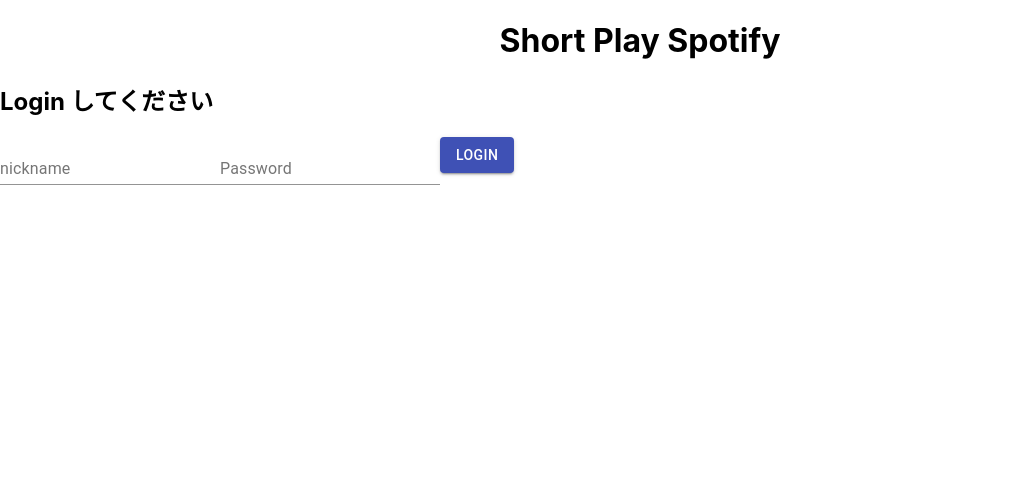
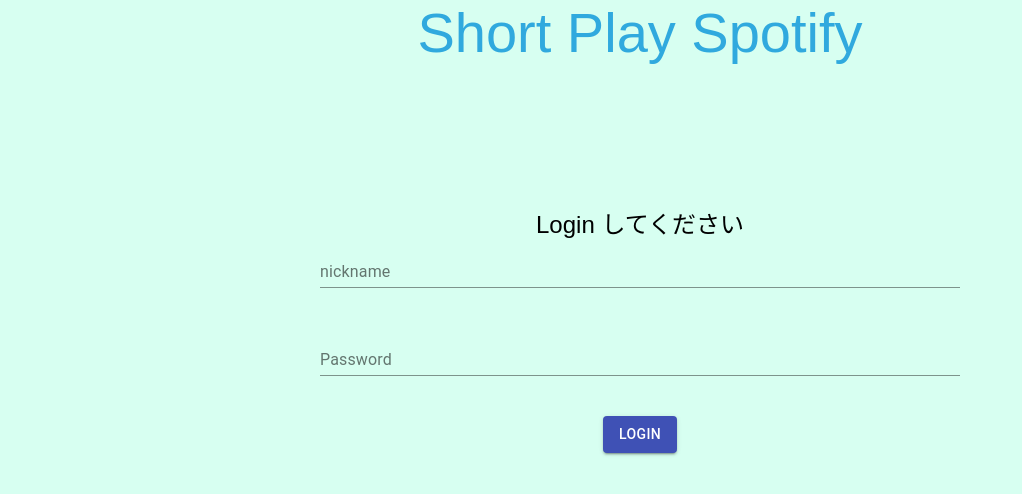
Before and after one commit to ryoutaka/test-spotify, a React (Create React App) app: page /#/login in a window 1280 px wide. Shown: the top 494 px of the page, without its empty margins (0-1022 px from the left). Built offline with nearby package versions, Linux system fonts and the light colour scheme.

Commit message:
fixed login

```diff
--- a/src/components/Home.jsx
+++ b/src/components/Home.jsx
@@ -3,16 +3,32 @@
 import SignUp from "./SignUp";
 import Top from "./Top";
 import { BrowserRouter as Router, Route, Link, Switch } from "react-router-dom";
+import styled from "styled-components";
+
+const Title = styled.h1`
+  font-size: 3.5rem;
+  text-align: center;
+  color: #30a9de;
+`;
+
+const Container = styled.div`
+  display: flex;
+  justify-content: center;
+  align-items: center;
+  height: 70vh;
+`;
 
 const Index = () => {
   return (
     <div>
-      <h1 style={{ textAlign: "center" }}>Short Play Spotify</h1>
-      <Switch>
-        <Route exact path="/" component={Top} />
-        <Route path="/login" component={Login} />
-        <Route path="/signup" component={SignUp} />
-      </Switch>
+      <Title>Short Play Spotify</Title>
+      <Container>
+        <Switch>
+          <Route exact path="/" component={Top} />
+          <Route path="/login" component={Login} />
+          <Route path="/signup" component={SignUp} />
+        </Switch>
+      </Container>
     </div>
   );
 };
--- a/src/components/Login.jsx
+++ b/src/components/Login.jsx
@@ -1,18 +1,39 @@
 import React, { useRef } from "react";
 import { useDispatch, useSelector } from "react-redux";
-import axios from "axios";
+import styled from "styled-components";
 import TextField from "@material-ui/core/TextField";
 import Button from "@material-ui/core/Button";
 import { sendLoginInfomation } from "../redux/users/util";
-import { Redirect, Switch, Route } from "react-router-dom";
+import { makeStyles } from "@material-ui/core/styles";
 
+const useStyle = makeStyles({
+  textInput: {
+    display: "block",
+    marginBottom: "40px",
+  },
+  button: {
+    display: "block",
+    margin: "0 auto",
+    // marginLeft: "100%",
+  },
+});
+
+const Title = styled.h2`
+  font-size: 1.5em;
+`;
+
+const Container = styled.div`
+  height: 50%;
+  width: 50%;
+  text-align: center;
+`;
 const Index = () => {
+  const styles = useStyle();
   const nickNameFeeld = useRef(null);
   const passWordFeeld = useRef(null);
   const dispatch = useDispatch();
 
   const loginFlag = useSelector((store) => store.users.loginFlag);
-  const checkInput = (nickName, password) => {};
 
   const loginFunc = () => {
     dispatch(
@@ -25,25 +46,34 @@
 
   return (
     <>
-      <div>
-        <h2>Login してください</h2>
+      <Container>
+        <Title>Login してください</Title>
         <TextField
+          fullWidth={true}
+          className={styles.textInput}
           inputRef={nickNameFeeld}
           id="standard-required"
           label="nickname"
         />
 
         <TextField
+          fullWidth={true}
+          className={styles.textInput}
           inputRef={passWordFeeld}
           id="standard-password-input"
           label="Password"
           type="password"
           autoComplete="current-password"
         />
-        <Button onClick={() => loginFunc()} variant="contained" color="primary">
+        <Button
+          className={styles.button}
+          onClick={() => loginFunc()}
+          variant="contained"
+          color="primary"
+        >
           Login
         </Button>
-      </div>
+      </Container>
     </>
   );
 };
--- a/src/components/Top.jsx
+++ b/src/components/Top.jsx
@@ -1,20 +1,38 @@
 import React from "react";
 import { BrowserRouter as Router, Route, Link, Switch } from "react-router-dom";
 import Button from "@material-ui/core/Button";
+import { makeStyles } from "@material-ui/core/styles";
+import styled from "styled-components";
+const useStyles = makeStyles({
+  button: {
+    display: "block",
+    marginBottom: "30px",
+    background: "#77AF9C",
+    fontSize: "2.5em",
+  },
+});
+
+const Container = styled.div`
+  height: 70%;
+  width: 70%;
+`;
 
 const Index = () => {
+  const style = useStyles();
   return (
     <>
+      <div>
         <Link to="/login">
-        <Button variant="contained" color="primary">
+          <Button className={style.button} variant="contained" color="primary">
             LOGIN画面はこちらです
           </Button>
         </Link>
         <Link to="/signup">
-        <Button variant="contained" color="primary">
+          <Button className={style.button} variant="contained" color="primary">
             SIGNUP画面はこちらです
           </Button>
         </Link>
+      </div>
     </>
   );
 };
--- a/src/index.css
+++ b/src/index.css
@@ -1,15 +1,125 @@
-body {
+html {
+  color: #000;
+  background: #d7fff1;
+  font-family: "Montserrat", "游ゴシック", YuGothic, "ヒラギノ角ゴ ProN W3",
+    "Hiragino Kaku Gothic ProN", "メイリオ", Meiryo, sans-serif;
+}
+/*
+	TODO remove settings on BODY since we can't namespace it.
+*/
+/*
+	TODO test putting a class on HEAD.
+		- Fails on FF.
+*/
+body,
+div,
+dl,
+dt,
+dd,
+ul,
+ol,
+li,
+h1,
+h2,
+h3,
+h4,
+h5,
+h6,
+pre,
+code,
+form,
+fieldset,
+legend,
+input,
+textarea,
+p,
+blockquote,
+th,
+td {
   margin: 0;
-  font-family: -apple-system, BlinkMacSystemFont, "Segoe UI", "Roboto", "Oxygen",
-    "Ubuntu", "Cantarell", "Fira Sans", "Droid Sans", "Helvetica Neue",
-    sans-serif;
-  -webkit-font-smoothing: antialiased;
-  -moz-osx-font-smoothing: grayscale;
+  padding: 0;
+}
+table {
+  border-collapse: collapse;
+  border-spacing: 0;
+}
+fieldset,
+img {
+  border: 0;
+}
+/*
+	TODO think about hanlding inheritence differently, maybe letting IE6 fail a bit...
+*/
+address,
+caption,
+cite,
+code,
+dfn,
+em,
+strong,
+th,
+var {
+  font-style: normal;
+  font-weight: normal;
 }
 
-code {
-  font-family: source-code-pro, Menlo, Monaco, Consolas, "Courier New",
-    monospace;
+ol,
+ul {
+  list-style: none;
+}
+
+caption,
+th {
+  text-align: left;
+}
+h1,
+h2,
+h3,
+h4,
+h5,
+h6 {
+  font-size: 100%;
+  font-weight: normal;
+}
+q:before,
+q:after {
+  content: "";
+}
+abbr,
+acronym {
+  border: 0;
+  font-variant: normal;
+}
+/* to preserve line-height and selector appearance */
+sup {
+  vertical-align: text-top;
+}
+sub {
+  vertical-align: text-bottom;
+}
+input,
+textarea,
+select {
+  font-family: inherit;
+  font-size: inherit;
+  font-weight: inherit;
+}
+/*to enable resizing for IE*/
+input,
+textarea,
+select {
+  *font-size: 100%;
+}
+/*because legend doesn't inherit in IE */
+legend {
+  color: #000;
+}
+/* YUI CSS Detection Stamp */
+#yui3-css-stamp.cssreset {
+  display: none;
+}
+a {
+  text-decoration: none;
 }
 
 img {
```
Lines whose indentation alone changed are shown as unchanged.
